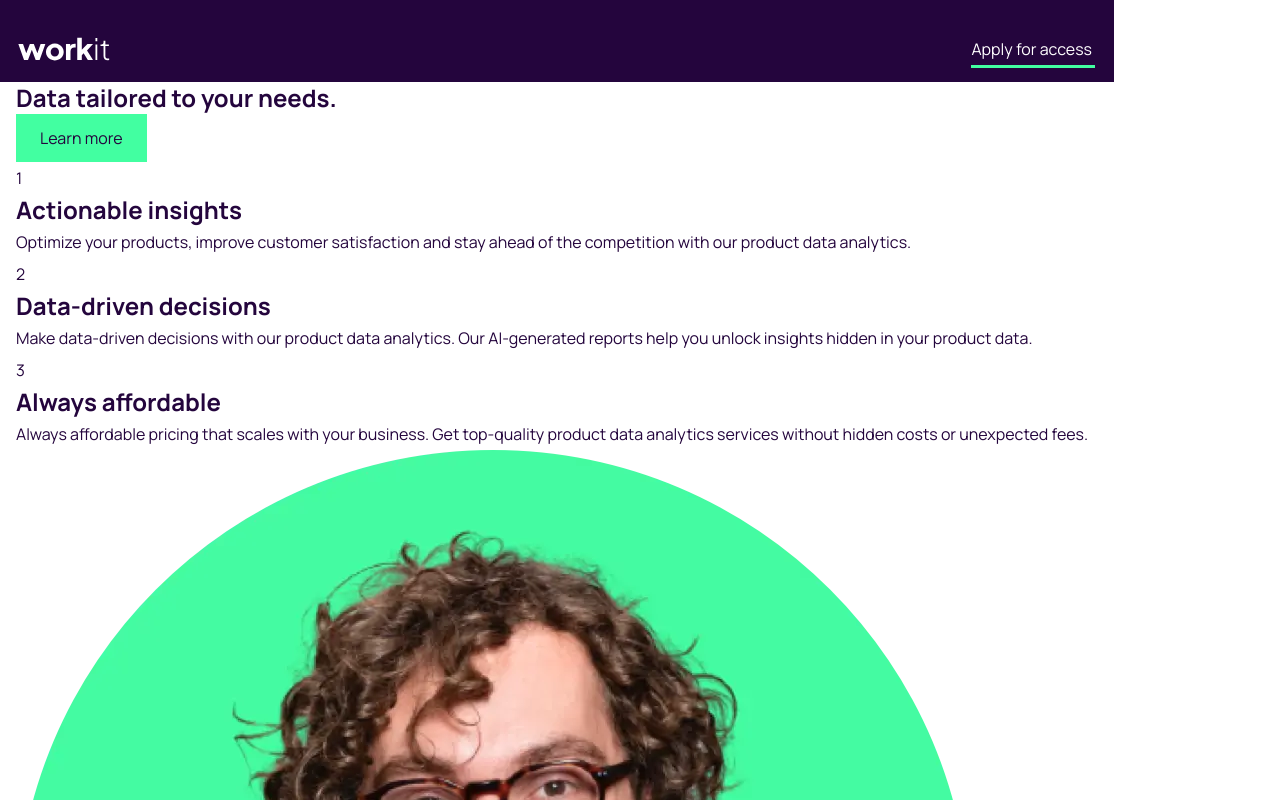
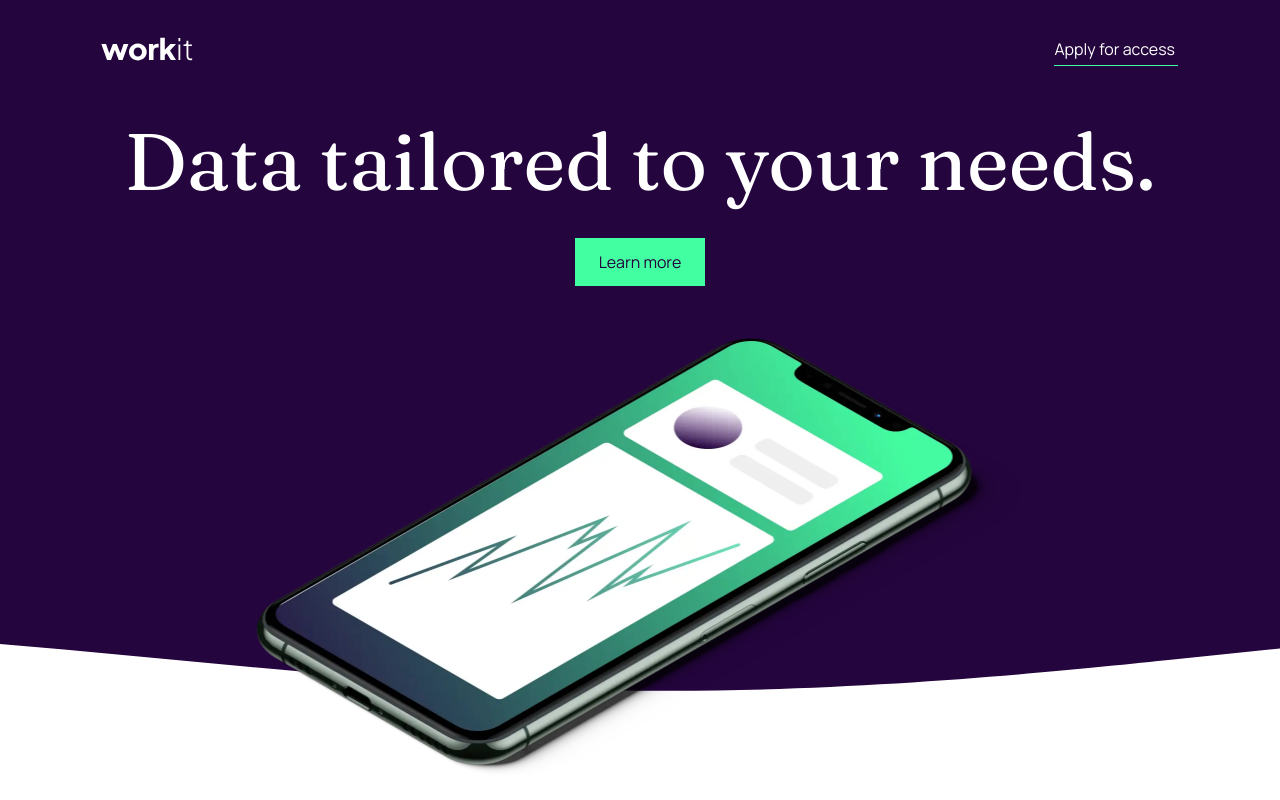
Before and after one commit to humarroquin/Workit-landing-page, a plain HTML site: page index.html in a window 1280 px wide. Shown: the top 800 px of the page. Drawn offline with Linux system fonts and the light colour scheme.

Commit message:
Update index.html and styles.css

```diff
--- a/index.html
+++ b/index.html
@@ -14,16 +14,31 @@
     <title>Frontend Mentor | Workit landing page</title>
   </head>
   <body>
-    <header class="header container">
-      <img src="/assets/images/logo-light.svg" alt="workit logo" class="logo" />
-      <button class="btn btn--secondary">Apply for access</button>
+    <header class="header">
+      <div class="container container--header">
+        <img
+          src="/assets/images/logo-light.svg"
+          alt="workit logo"
+          class="header__logo logo"
+        />
+        <button class="btn btn--secondary">Apply for access</button>
+      </div>
     </header>
-    <main class="container">
-      <section class="hero">
-        <h1 class="hero-title">Data tailored to your needs.</h1>
-        <button class="btn btn--primary">Learn more</button>
+    <main class="main">
+      <section class="hero-section">
+        <div class="container container--hero">
+          <h1 class="hero-section__title heading-lg">
+            Data tailored to your needs.
+          </h1>
+          <button class="hero-section__btn btn btn--primary">Learn more</button>
+          <img
+            src="/assets/images/image-hero.webp"
+            alt=""
+            class="hero-section__img"
+          />
+        </div>
       </section>
-      <section class="features">
+      <section class="features-section">
         <!-- feature 1 -->
         <div class="feature">
           <span class="number">1</span>
@@ -54,7 +69,7 @@
           </p>
         </div>
       </section>
-      <section class="about">
+      <section class="about-section">
         <img src="/assets/images/image-founder.webp" alt="" />
         <div class="about-wrapper">
           <h2 class="about-title">Be the first to test</h2>
@@ -68,7 +83,7 @@
         </div>
       </section>
     </main>
-    <footer>
+    <footer class="footer-section">
       <img src="/assets/images/logo-dark.svg" alt="workit logo" />
       <div class="socials">
         <img src="/assets/images/icon-facebook.svg" alt="Facebook logo" />
--- a/styles.css
+++ b/styles.css
@@ -84,7 +84,14 @@ h6 {
 /* containers */
 .container {
   max-width: 69.625rem;
-  margin: 0 1rem;
+  margin: 0 auto;
+  padding: 0 1rem;
+}
+
+/* logo */
+.logo {
+  width: 5.985rem;
+  height: 1.538rem;
 }
 
 /* PAGE STYLING */
@@ -95,20 +102,58 @@ body {
   line-height: 32px;
 }
 
+/* header */
 .header {
   background: var(--bg-dark-purle);
+}
+
+.container--header {
   display: flex;
   align-items: center;
   justify-content: space-between;
-  margin: 0;
-  padding: 2rem 1rem 1rem;
+  padding-top: 2rem;
 }
 
-.header .logo {
-  width: 5.985rem;
-  height: 1.538rem;
+/* hero */
+.hero-section {
+  background: var(--bg-dark-purle);
+  position: relative;
+  margin-bottom: 16.562rem;
+  position: relative;
 }
 
+.hero-section::after {
+  content: '';
+  height: 10rem;
+  width: 100%;
+  background: url(/assets/images/wave.svg);
+  background-repeat: no-repeat;
+  position: absolute;
+  bottom: -9rem;
+}
+
+.container--hero {
+  text-align: center;
+}
+
+.hero-section__title {
+  color: var(--fc-white);
+  padding: 3.437rem 0 2.312rem 0;
+}
+
+.hero-section__btn {
+  margin-bottom: 20.312rem;
+}
+
+.hero-section__img {
+  height: 27.562rem;
+  width: 47.937rem;
+  position: absolute;
+  top: 50%;
+  left: 50%;
+  transform: translateX(-50%);
+  z-index: 1;
+}
 /* COMPONENTS */
 
 /* button components */
```
Also changed, not shown: assets/images/wave.svg (added).
